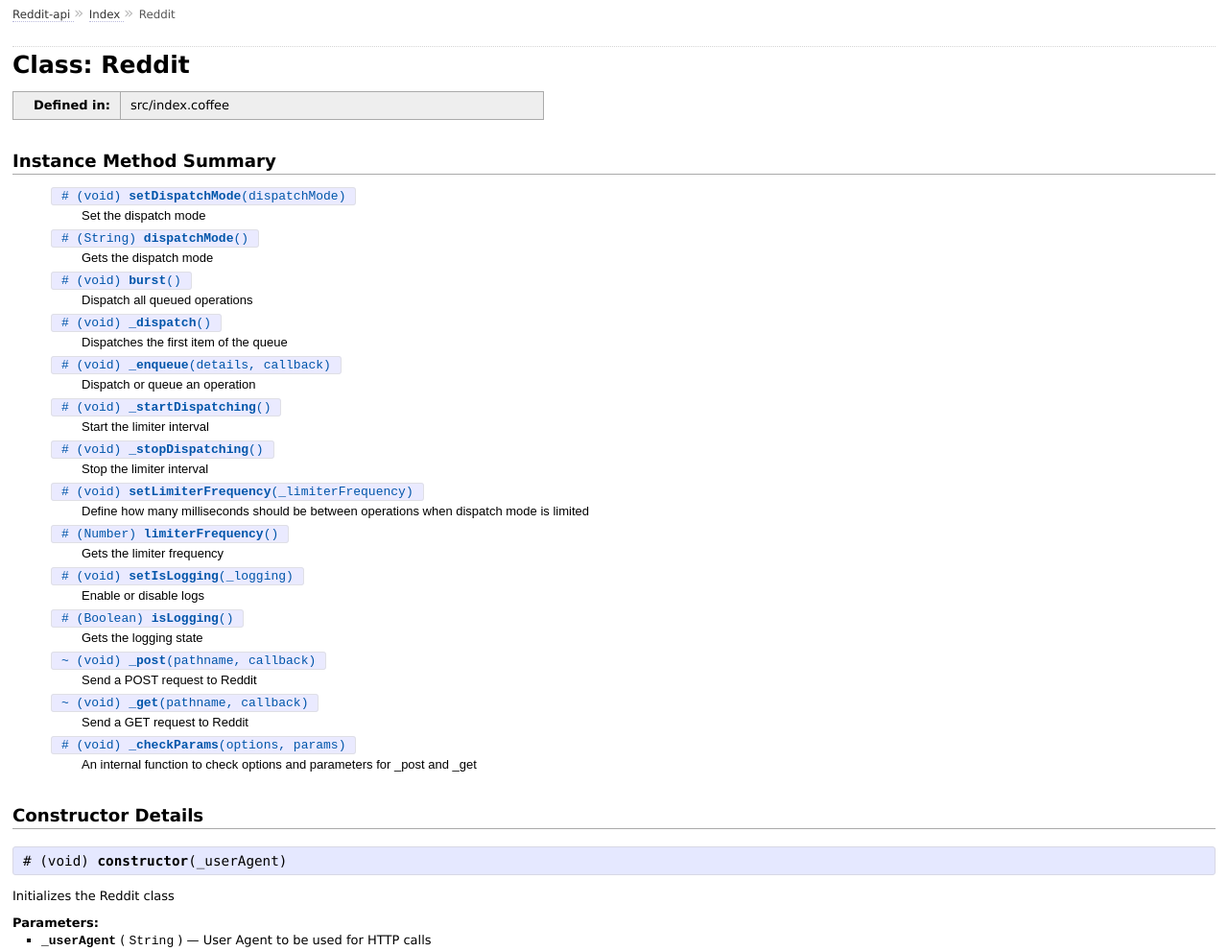
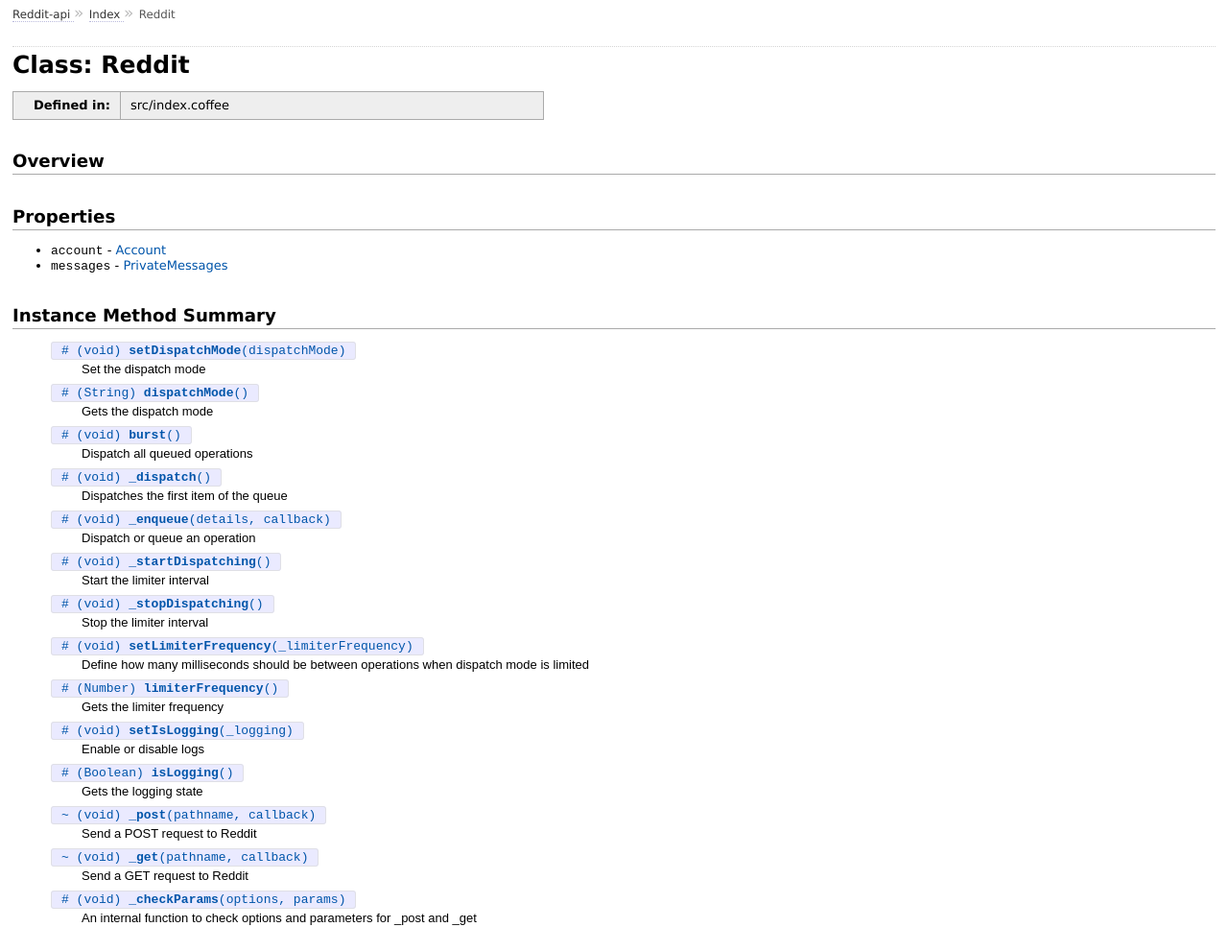
Before and after one commit to michaelowens/reddit-api, a plain HTML site: page class/Reddit.html in a window 1280 px wide. Shown: the top 991 px of the page at 96% size. Drawn offline with Linux system fonts and the light colour scheme.

Commit message:
New docs

```diff
--- a/class/Reddit.html
+++ b/class/Reddit.html
@@ -33,6 +33,17 @@
           <td>src&#47;index.coffee</td>
         </tr>
       </table>
+      <h2>Overview</h2>
+      <div class='docstring'>
+  <h2 id="properties">Properties</h2>
+<ul>
+<li><code>account</code> - <a href='../class/Account.html'>Account</a></li>
+<li><code>messages</code> - <a href='../class/PrivateMessages.html'>PrivateMessages</a></li>
+</ul>
+
+</div>
+<div class='tags'>
+</div>
       <h2>Instance Method Summary</h2>
       <ul class='summary'>
   <li>
@@ -789,7 +800,7 @@
 </div>
     </div>
     <div id='footer'>
-  November 07, 14 14:51:55 by
+  November 07, 14 15:30:56 by
   <a href='https://github.com/coffeedoc/codo' title='CoffeeScript API documentation generator'>
     Codo
   </a>
```
Also changed, not shown: alphabetical_index.html (+1 -1 lines), class/Account.html (+1 -1 lines), class/PrivateMessages.html (+1 -1 lines), extra/README.md.html (+1 -1 lines), file/src/api/account.coffee.html (+1 -1 lines), file/src/api/apps.coffee.html (+1 -1 lines), file/src/api/flair.coffee.html (+1 -1 lines), file/src/api/links-and-comments.coffee.html (+1 -1 lines), file/src/api/listings.coffee.html (+1 -1 lines), file/src/api/misc.coffee.html (+1 -1 lines), file/src/api/moderation.coffee.html (+1 -1 lines), file/src/api/private-messages.coffee.html (+1 -1 lines), file/src/api/search.coffee.html (+1 -1 lines), file/src/api/subreddits.coffee.html (+1 -1 lines), 3 more files.
